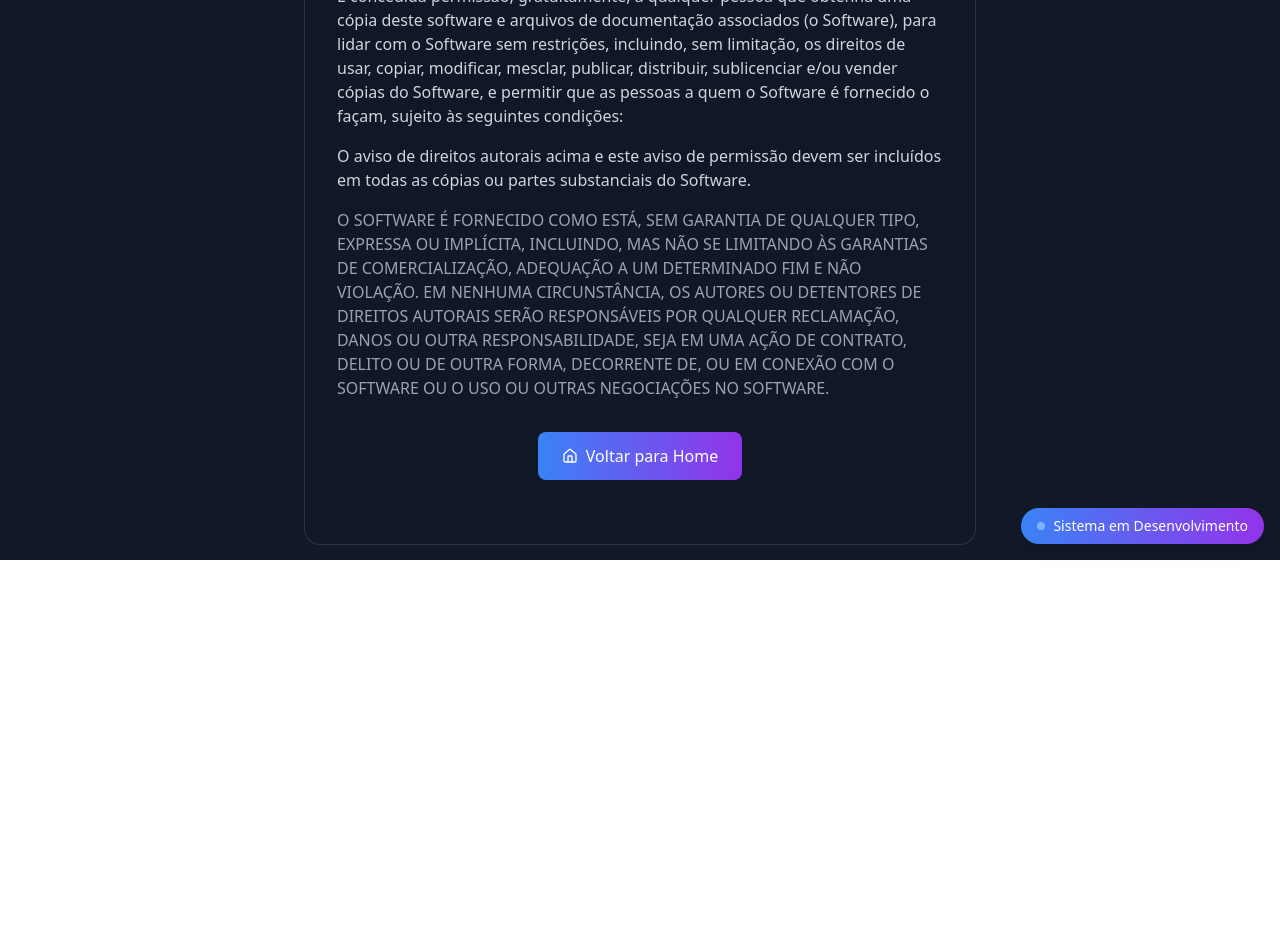
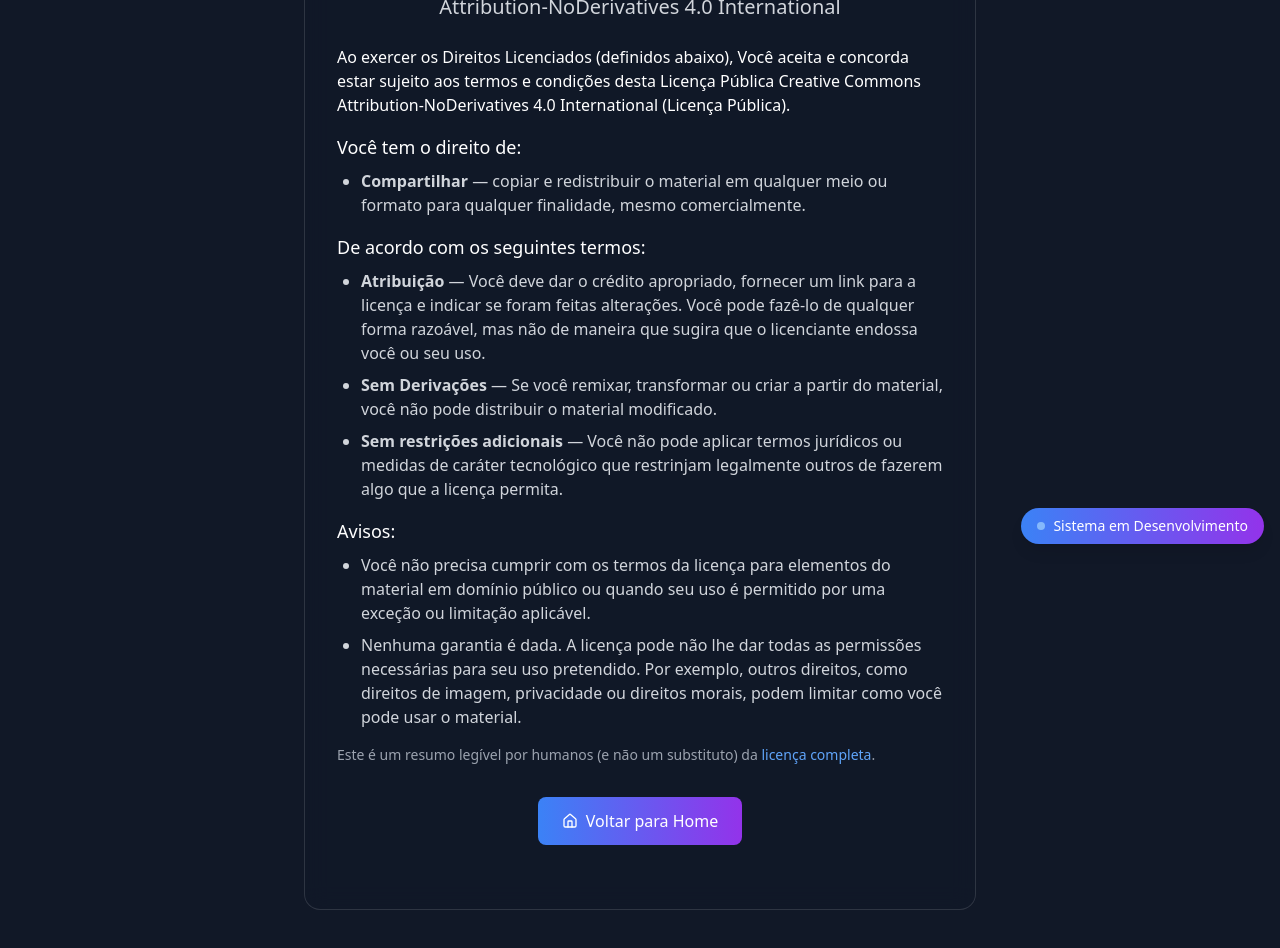
Before and after one commit to Cauezins/syncros, a React (Vite) app in the folder FrontEnd/: page /license in a window 1280 px wide. Shown: the part 240-1188 px from the top of the page. Before the commit the page ends 800 px from the top, so only its background shows below. Built offline with nearby package versions, Linux system fonts and the light colour scheme.

Commit message:
adjustment on the home page and LicensePage, I also added LICENSE to the project

```diff
--- a/FrontEnd/src/components/home/Footer.jsx
+++ b/FrontEnd/src/components/home/Footer.jsx
@@ -8,13 +8,14 @@
     { name: 'React', icon: 'https://cdn.jsdelivr.net/gh/devicons/devicon@latest/icons/react/react-original.svg' },
     { name: 'TypeScript', icon: 'https://cdn.jsdelivr.net/gh/devicons/devicon@latest/icons/typescript/typescript-original.svg' },
     { name: 'Node.js', icon: 'https://cdn.jsdelivr.net/gh/devicons/devicon@latest/icons/nodejs/nodejs-original.svg' },
+    { name: 'Next.js', icon: 'https://cdn.jsdelivr.net/gh/devicons/devicon@latest/icons/nextjs/nextjs-original.svg' },
     { name: 'Tailwind', icon: 'https://cdn.jsdelivr.net/gh/devicons/devicon@latest/icons/tailwindcss/tailwindcss-original.svg' },
     { name: 'PostgreSQL', icon: 'https://cdn.jsdelivr.net/gh/devicons/devicon@latest/icons/postgresql/postgresql-original.svg' }
   ];
 
   const developers = [
     { name: 'Cauê Neves', role: 'Frontend', github: 'https://github.com/Cauezins' },
-    { name: 'Kauan Pinto', role: 'Backend', github: 'https://github.com/KauanAg-devs' }
+    { name: 'Kauan Rosa', role: 'Backend', github: 'https://github.com/KauanAg-devs' }
   ];
 
   return (
@@ -93,7 +94,7 @@
                 className="group flex items-center p-4 bg-gray-800/30 rounded-xl border border-gray-700/50 hover:border-blue-500/50 transition-all duration-300"
               >
                 <div className="flex-1">
-                  <h4 className="text-white font-medium">Licença MIT</h4>
+                  <h4 className="text-white font-medium">Licença Creative Commons</h4>
                   <p className="text-sm text-gray-400">Termos de uso</p>
                 </div>
                 <ArrowRight className="w-5 h-5 text-gray-400 group-hover:text-blue-400 transition-colors" />
--- a/FrontEnd/src/pages/LicensePage.jsx
+++ b/FrontEnd/src/pages/LicensePage.jsx
@@ -1,43 +1,103 @@
-import { Link } from 'react-router-dom';
-import { Home as HomeIcon, Scroll } from 'lucide-react';
+import { Link } from "react-router-dom";
+import { Home as HomeIcon, Scroll } from "lucide-react";
 
 const LicensePage = () => {
   return (
-    <div className="bg-gray-900 min-h-screen overflow-x-hidden">
-      <div className="relative min-h-screen flex items-center justify-center px-4">
+    <div className="bg-gray-900 min-h-screen overflow-x-hidden ">
+      <div className="relative min-h-screen flex items-center justify-center px-4 my-20">
         <div className="glass p-8 rounded-2xl w-full max-w-2xl z-10 transform hover:scale-[1.01] transition-transform duration-300 bg-gray-800/30 backdrop-blur-md border border-gray-700/50">
           <div className="text-center mb-8">
             <div className="w-16 h-16 mx-auto mb-4 rounded-full bg-gradient-to-r from-blue-500 to-purple-600 flex items-center justify-center">
               <Scroll className="w-8 h-8 text-white" />
             </div>
 
-            <h1 className="text-2xl font-bold text-white mb-6">Licença MIT</h1>
+            <h1 className="text-2xl font-bold text-white mb-2">
+              Creative Commons
+            </h1>
+            <h2 className="text-xl text-gray-300 mb-6">
+              Attribution-NoDerivatives 4.0 International
+            </h2>
 
             <div className="text-left text-gray-300 space-y-4 mb-8">
-              <p>Copyright (c) 2024 Syncros</p>
-
-              <p>
-                É concedida permissão, gratuitamente, a qualquer pessoa que obtenha uma cópia
-                deste software e arquivos de documentação associados (o {"Software"}), para
-                lidar com o Software sem restrições, incluindo, sem limitação, os direitos de
-                usar, copiar, modificar, mesclar, publicar, distribuir, sublicenciar e/ou
-                vender cópias do Software, e permitir que as pessoas a quem o Software é
-                fornecido o façam, sujeito às seguintes condições:
+              <p className="font-medium text-white">
+                Ao exercer os Direitos Licenciados (definidos abaixo), Você
+                aceita e concorda estar sujeito aos termos e condições desta
+                Licença Pública Creative Commons Attribution-NoDerivatives 4.0
+                International ({"Licença Pública"}).
               </p>
 
-              <p>
-                O aviso de direitos autorais acima e este aviso de permissão devem ser
-                incluídos em todas as cópias ou partes substanciais do Software.
-              </p>
+              <div className="space-y-4">
+                <section>
+                  <h3 className="text-lg font-medium text-white mb-2">
+                    Você tem o direito de:
+                  </h3>
+                  <ul className="list-disc pl-6 space-y-2 text-gray-300">
+                    <li>
+                      <strong>Compartilhar</strong> — copiar e redistribuir o
+                      material em qualquer meio ou formato para qualquer
+                      finalidade, mesmo comercialmente.
+                    </li>
+                  </ul>
+                </section>
 
-              <p className="text-gray-400">
-                O SOFTWARE É FORNECIDO {"COMO ESTÁ"}, SEM GARANTIA DE QUALQUER TIPO, EXPRESSA
-                OU IMPLÍCITA, INCLUINDO, MAS NÃO SE LIMITANDO ÀS GARANTIAS DE
-                COMERCIALIZAÇÃO, ADEQUAÇÃO A UM DETERMINADO FIM E NÃO VIOLAÇÃO. EM NENHUMA
-                CIRCUNSTÂNCIA, OS AUTORES OU DETENTORES DE DIREITOS AUTORAIS SERÃO
-                RESPONSÁVEIS POR QUALQUER RECLAMAÇÃO, DANOS OU OUTRA RESPONSABILIDADE, SEJA
-                EM UMA AÇÃO DE CONTRATO, DELITO OU DE OUTRA FORMA, DECORRENTE DE, OU EM
-                CONEXÃO COM O SOFTWARE OU O USO OU OUTRAS NEGOCIAÇÕES NO SOFTWARE.
+                <section>
+                  <h3 className="text-lg font-medium text-white mb-2">
+                    De acordo com os seguintes termos:
+                  </h3>
+                  <ul className="list-disc pl-6 space-y-2 text-gray-300">
+                    <li>
+                      <strong>Atribuição</strong> — Você deve dar o crédito
+                      apropriado, fornecer um link para a licença e indicar se
+                      foram feitas alterações. Você pode fazê-lo de qualquer
+                      forma razoável, mas não de maneira que sugira que o
+                      licenciante endossa você ou seu uso.
+                    </li>
+                    <li>
+                      <strong>Sem Derivações</strong> — Se você remixar,
+                      transformar ou criar a partir do material, você não pode
+                      distribuir o material modificado.
+                    </li>
+                    <li>
+                      <strong>Sem restrições adicionais</strong> — Você não pode
+                      aplicar termos jurídicos ou medidas de caráter tecnológico
+                      que restrinjam legalmente outros de fazerem algo que a
+                      licença permita.
+                    </li>
+                  </ul>
+                </section>
+
+                <section>
+                  <h3 className="text-lg font-medium text-white mb-2">
+                    Avisos:
+                  </h3>
+                  <ul className="list-disc pl-6 space-y-2 text-gray-300">
+                    <li>
+                      Você não precisa cumprir com os termos da licença para
+                      elementos do material em domínio público ou quando seu uso
+                      é permitido por uma exceção ou limitação aplicável.
+                    </li>
+                    <li>
+                      Nenhuma garantia é dada. A licença pode não lhe dar todas
+                      as permissões necessárias para seu uso pretendido. Por
+                      exemplo, outros direitos, como direitos de imagem,
+                      privacidade ou direitos morais, podem limitar como você
+                      pode usar o material.
+                    </li>
+                  </ul>
+                </section>
+              </div>
+
+              <p className="text-sm text-gray-400 mt-6">
+                Este é um resumo legível por humanos (e não um substituto) da{" "}
+                <a
+                  href="https://creativecommons.org/licenses/by-nd/4.0/legalcode"
+                  className="text-blue-400 hover:text-blue-300"
+                  target="_blank"
+                  rel="noopener noreferrer"
+                >
+                  licença completa
+                </a>
+                .
               </p>
             </div>
 
```
Also changed, not shown: 1 other file (tests, documents, lock files or other folders).
